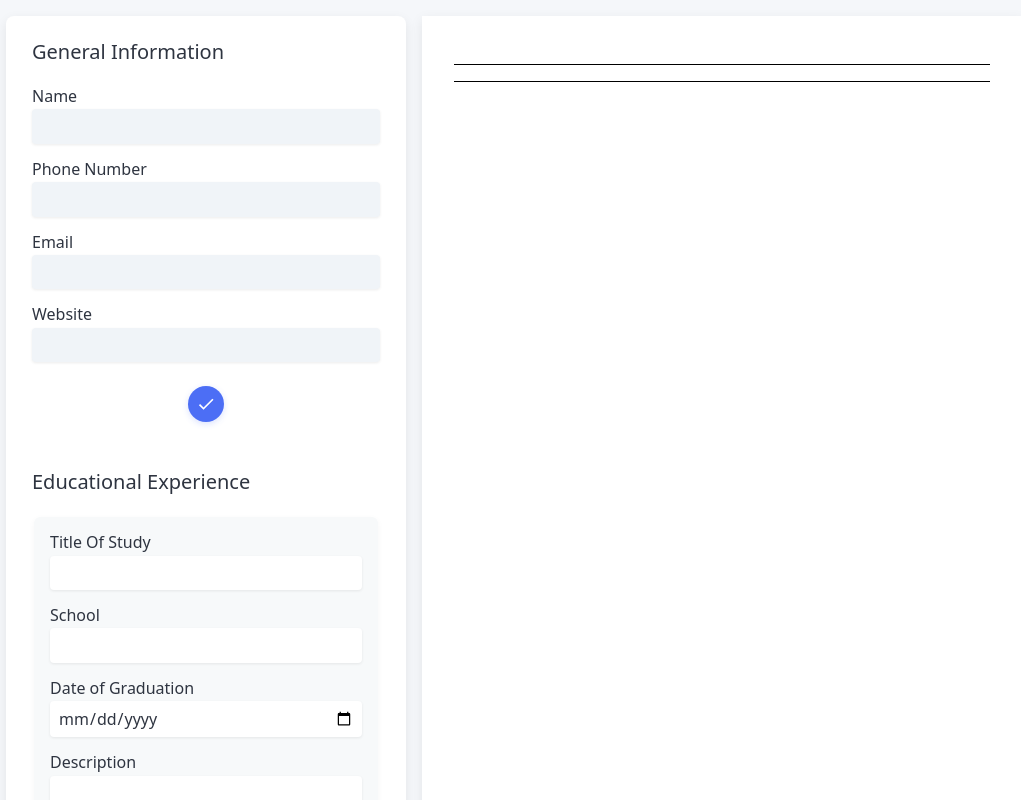
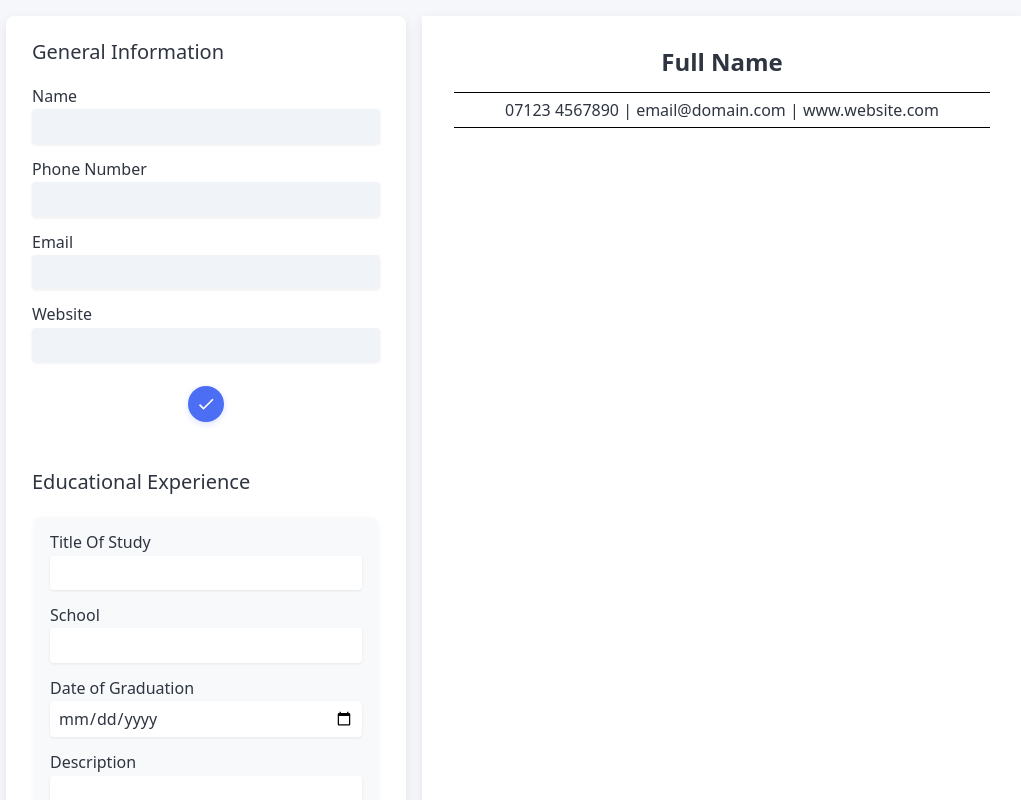
Before and after one commit to cd-javier/cv-application, a React (Vite) app: page / in a window 1280 px wide. Shown: the top 800 px of the page, without its empty margins (126-1147 px from the left). Built offline with nearby package versions, Linux system fonts and the light colour scheme.

Commit message:
feat: add predetermined values for gral info

```diff
--- a/src/App.jsx
+++ b/src/App.jsx
@@ -11,10 +11,10 @@ import {
 
 const blankCv = {
   info: {
-    name: null,
-    phone: null,
-    email: null,
-    website: null,
+    name: 'Full Name',
+    phone: '07123 4567890',
+    email: 'email@domain.com',
+    website: 'www.website.com',
   },
   education: [],
   experience: [],
@@ -49,7 +49,7 @@ function App() {
   }
 
   return (
-    <div className='app'>
+    <div className="app">
       <form>
         <GeneralInfo handleRender={handleGeneralRender} />
         <EduExperience handleRender={handleEduRender} />
```
